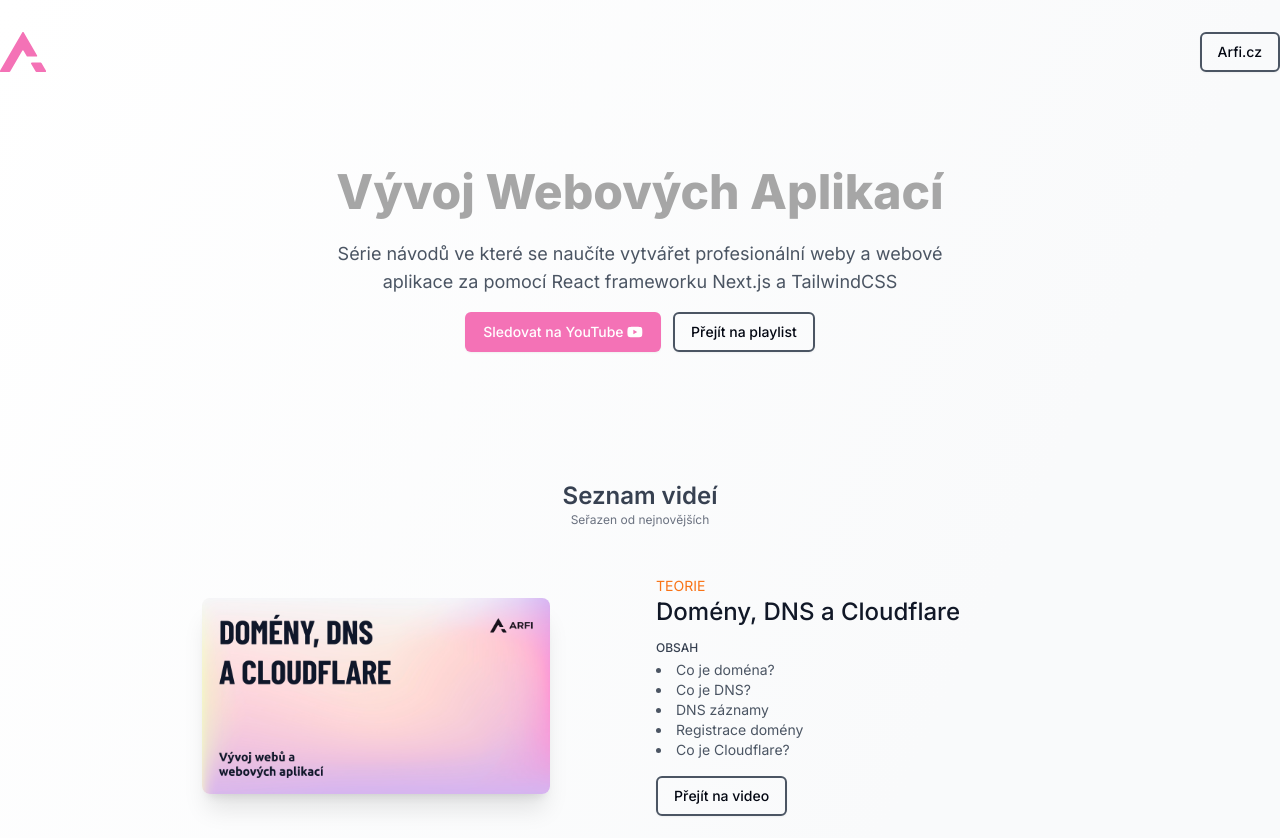
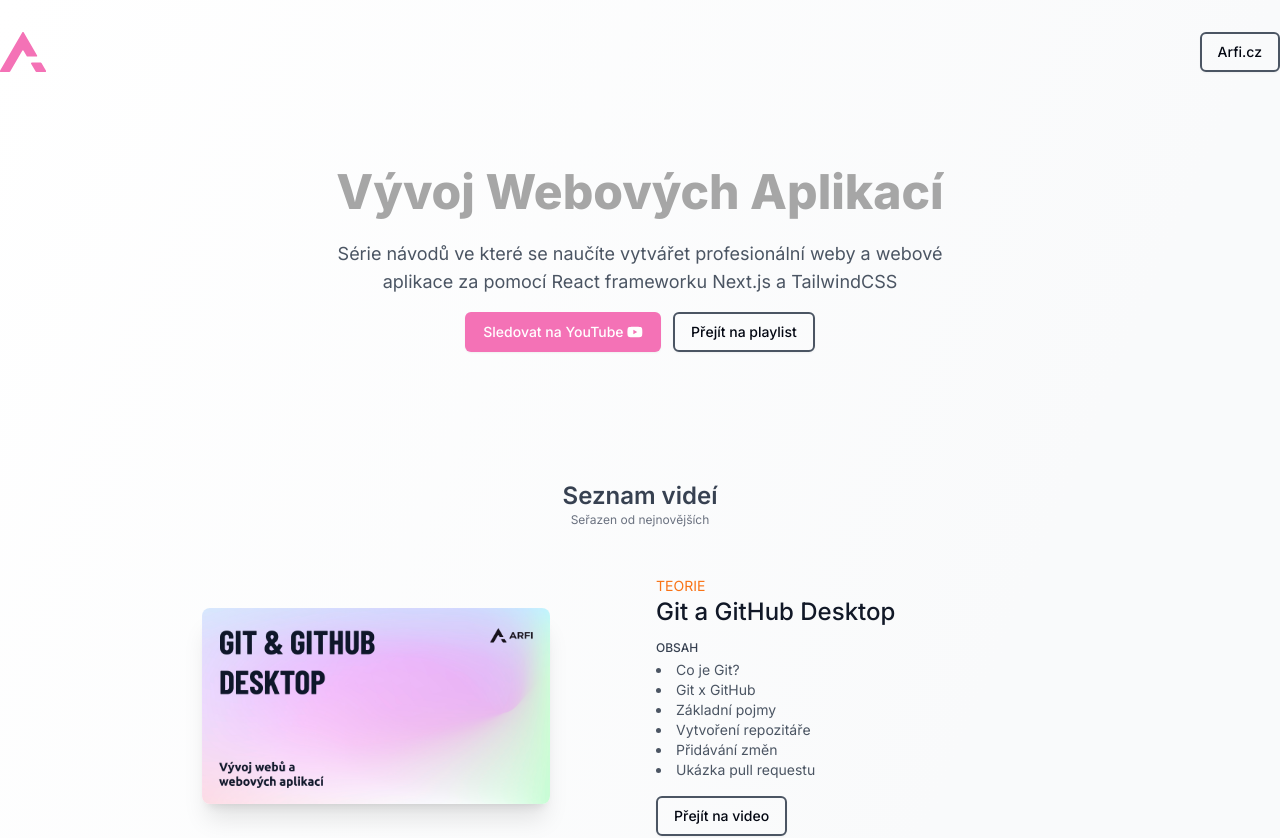
Before and after one commit to hynekfisera/vwa, a Next.js app: page / in a window 1280 px wide. Shown: the top 838 px of the page. Built offline with nearby package versions, Linux system fonts and the light colour scheme; grey boxes are pictures that could not be loaded.

Commit message:
Prepare 5.2 info

```diff
--- a/resources/videos.ts
+++ b/resources/videos.ts
@@ -6,6 +6,7 @@ import Thumbnail3 from "@/public/thumbnails/3.png";
 import Thumbnail4 from "@/public/thumbnails/4.png";
 import Thumbnail5 from "@/public/thumbnails/5.png";
 import Thumbnail5_1 from "@/public/thumbnails/5.1.png";
+import Thumbnail5_2 from "@/public/thumbnails/5.2.png";
 
 export const videos: Array<Video> = [
   {
@@ -80,4 +81,13 @@ export const videos: Array<Video> = [
     content: ["Co je doména?", "Co je DNS?", "DNS záznamy", "Registrace domény", "Co je Cloudflare?"],
     thumbnail: Thumbnail5_1,
   },
+  {
+    id: 5.2,
+    type: VideoType.Extra,
+    title: "Git a GitHub Desktop",
+    href: "",
+    released: "",
+    content: ["Co je Git?", "Git x GitHub", "Základní pojmy", "Vytvoření repozitáře", "Přidávání změn", "Ukázka pull requestu"],
+    thumbnail: Thumbnail5_2,
+  },
 ];
```
Also changed, not shown: public/thumbnails/5.2.png (added).
